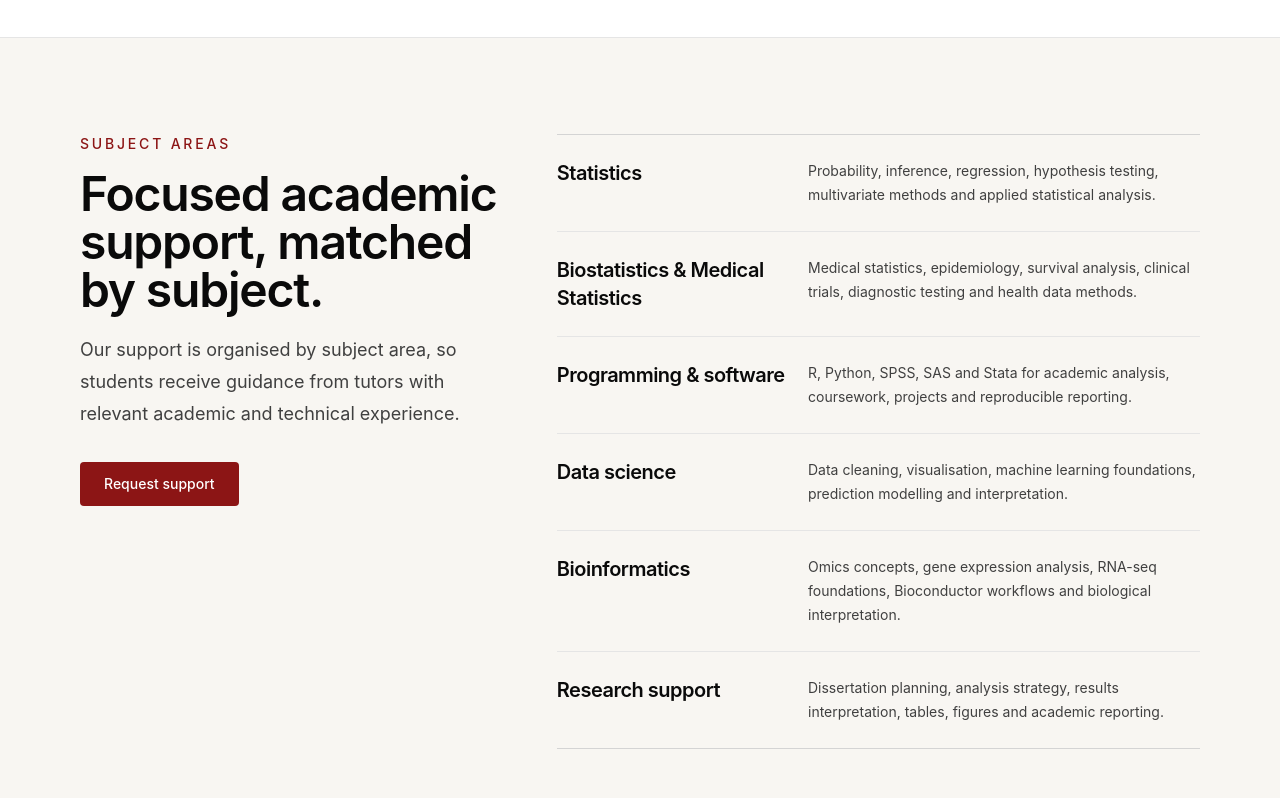
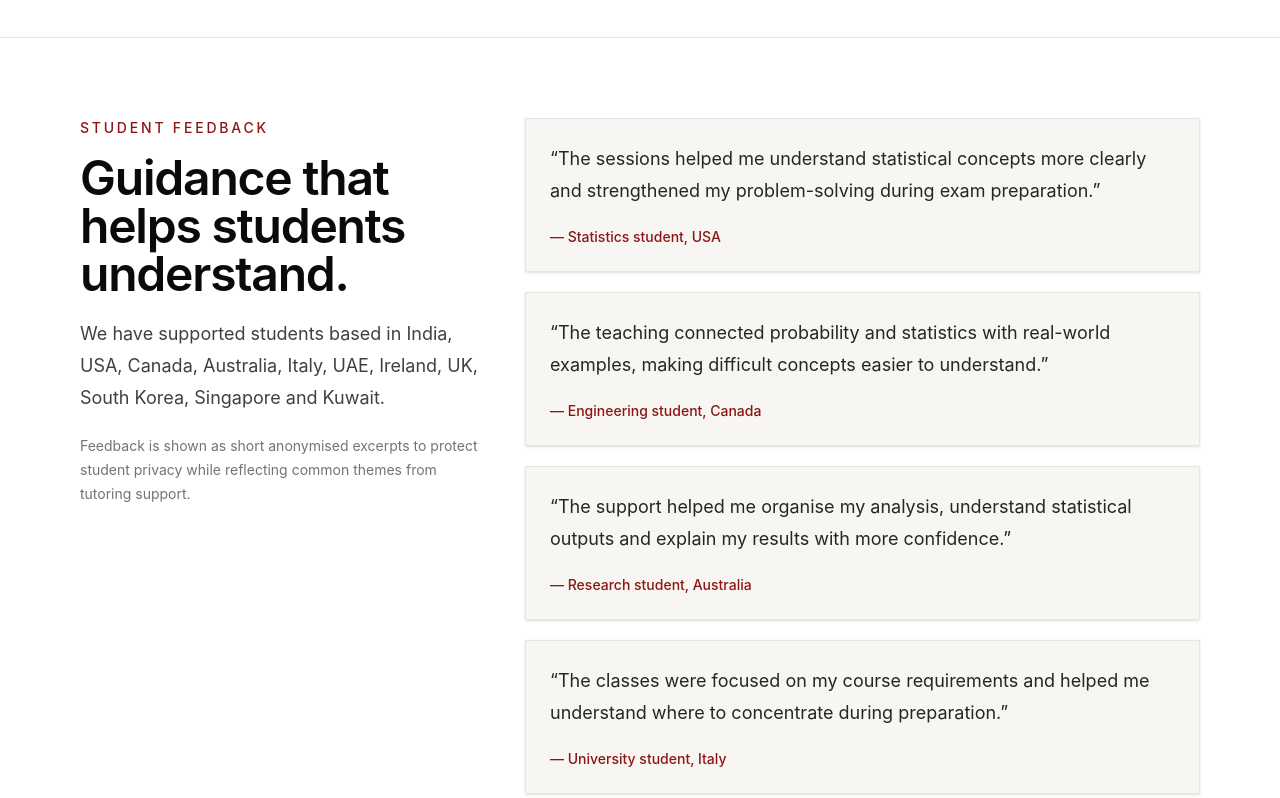
Before and after one commit to StatisticaHub/myacademictutor-website, an Astro site: page / in a window 1280 px wide. Shown: the part 1225-2023 px from the top of the page. Built offline with nearby package versions, Linux system fonts and the light colour scheme; Astro itself is replaced by a stand-in of ours.

Commit message:
Add anonymised student feedback section

```diff
--- /dev/null
+++ b/src/components/StudentFeedback.astro
@@ -0,0 +1,68 @@
+---
+const feedback = [
+  {
+    quote:
+      "The sessions helped me understand statistical concepts more clearly and strengthened my problem-solving during exam preparation.",
+    student: "Statistics student",
+    location: "USA",
+  },
+  {
+    quote:
+      "The teaching connected probability and statistics with real-world examples, making difficult concepts easier to understand.",
+    student: "Engineering student",
+    location: "Canada",
+  },
+  {
+    quote:
+      "The support helped me organise my analysis, understand statistical outputs and explain my results with more confidence.",
+    student: "Research student",
+    location: "Australia",
+  },
+  {
+    quote:
+      "The classes were focused on my course requirements and helped me understand where to concentrate during preparation.",
+    student: "University student",
+    location: "Italy",
+  },
+];
+---
+
+<section class="bg-white px-6 py-20 md:px-10 lg:px-20">
+  <div class="mx-auto max-w-7xl">
+    <div class="grid gap-10 lg:grid-cols-[0.75fr_1.25fr]">
+      <div>
+        <p class="text-sm font-medium uppercase tracking-[0.2em] text-[#8C1515]">
+          Student feedback
+        </p>
+
+        <h2 class="mt-4 text-4xl font-semibold tracking-tight text-neutral-950 md:text-5xl">
+          Guidance that helps students understand.
+        </h2>
+
+        <p class="mt-5 text-lg leading-8 text-neutral-700">
+          We have supported students based in India, USA, Canada, Australia,
+          Italy, UAE, Ireland, UK, South Korea, Singapore and Kuwait.
+        </p>
+
+        <p class="mt-5 text-sm leading-6 text-neutral-500">
+          Feedback is shown as short anonymised excerpts to protect student
+          privacy while reflecting common themes from tutoring support.
+        </p>
+      </div>
+
+      <div class="grid gap-5">
+        {feedback.map((item) => (
+          <article class="border border-neutral-200 bg-[#f8f6f2] p-6 shadow-sm">
+            <p class="text-lg leading-8 text-neutral-800">
+              “{item.quote}”
+            </p>
+
+            <p class="mt-5 text-sm font-medium text-[#8C1515]">
+              — {item.student}, {item.location}
+            </p>
+          </article>
+        ))}
+      </div>
+    </div>
+  </div>
+</section>
--- a/src/pages/index.astro
+++ b/src/pages/index.astro
@@ -3,6 +3,7 @@ import BaseLayout from "../layouts/BaseLayout.astro";
 import Header from "../components/Header.astro";
 import Hero from "../components/Hero.astro";
 import TrustStrip from "../components/TrustStrip.astro";
+import StudentFeedback from "../components/StudentFeedback.astro";
 import SubjectAreas from "../components/SubjectAreas.astro";
 import ContactCTA from "../components/ContactCTA.astro";
 import Footer from "../components/Footer.astro";
@@ -14,6 +15,7 @@ import Footer from "../components/Footer.astro";
   <main>
     <Hero />
     <TrustStrip />
+    <StudentFeedback />
     <SubjectAreas />
     <ContactCTA />
   </main>
```
